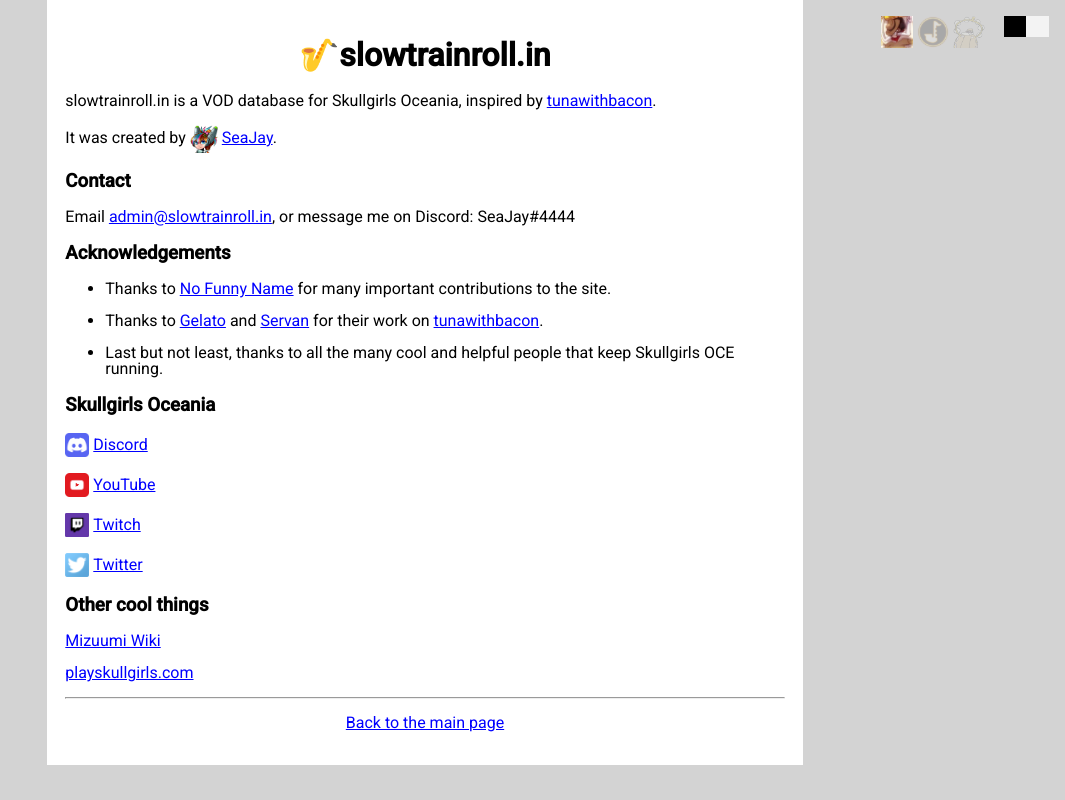
After one commit to hugh-braico/slowtrainroll.in, a Django app: page /about in a window 1280 px wide. The commit adds this page. Shown: the whole page, without its empty margins (215-1280 px from the left). Run offline with Django 3.2, Linux system fonts and the light colour scheme; style sheets or scripts are compiled from the project's sources.

Commit message:
About page and the most basic navigation footer imaginable. Also minor colour changes (#31)
Co-authored-by: Hugh Braico <hugh.braico@quantium.com.au>

```diff
--- a/viewer/static/viewer/style.less
+++ b/viewer/static/viewer/style.less
@@ -7,7 +7,8 @@
                 body-bg         white       #191a1b,
                 table-header    #cdcdcd     #111111,
                 table-row-even  #f3f3f3     #202123,
-                text            black       #e7e6e3;
+                text            black       #e7e6e3,
+                link            blue        lightskyblue;
             );
 html {
     background-color: .colour(html-bg)[];
@@ -21,6 +22,7 @@ body {
     font-family: "Roboto", "Helvetica", "Arial", sans-serif;
     background-color: .colour(body-bg)[];
     text-align: center;
+    color: .colour(text)[];
 }
 
 form {
@@ -57,7 +59,7 @@ th, td {
     vertical-align: middle;
 }
 
-th, td, label, h1, h2, h3, h4, strong, input, select{
+input, select{
     color: .colour(text)[];
 }
 
@@ -90,7 +92,7 @@ tbody tr:last-of-type {
 }
 
 a {
-    color: #CC8B00;
+    color: .colour(link)[];
 }
 
 table tbody .event{
--- /dev/null
+++ b/viewer/templates/viewer/about.html
@@ -0,0 +1,74 @@
+<!DOCTYPE html>
+
+<html>
+  <head>
+    {% include "viewer/head.html" %}
+    {% load static %}
+  </head>
+
+  <body>
+    {% include "modeswitch.html" %}
+    <h1>🎷slowtrainroll.in</h1>
+
+    <div style="text-align: left;">
+    <p>slowtrainroll.in is a VOD database for Skullgirls Oceania, inspired by
+    <a href="https://tunawithbacon.com/">tunawithbacon</a>.</p>
+
+    <div>
+      <p>It was created by
+      <img style="vertical-align:middle" src="{% static 'viewer/ui_images/icon_seajay.png' %}" height="28"></img>
+      <a href="https://twitter.com/SeaJay4444">SeaJay</a>.</p>
+    </div>
+
+    <h3>Contact</h3>
+
+    Email <a href="mailto: admin@slowtrainroll.in">admin@slowtrainroll.in</a>,
+    or message me on Discord: SeaJay#4444
+
+    <h3>Acknowledgements</h3>
+
+    <ul>
+    <li>Thanks to <a href="https://twitter.com/NoFunnyMoniker">No Funny Name</a> for
+    many important contributions to the site.</li>
+
+    <p><li>Thanks to <a href="https://twitter.com/seasportspro">Gelato</a> and
+    <a href="https://twitter.com/servan42">Servan</a> for their work on
+    <a href="https://tunawithbacon.com/">tunawithbacon</a>.</li>
+
+    <p><li>Last but not least, thanks to all the many cool and helpful people that
+    keep Skullgirls OCE running.</li></p>
+    </ul>
+
+    <h3>Skullgirls Oceania</h3>
+
+    <div>
+      <p><img style="vertical-align:middle" src="{% static 'viewer/ui_images/icon_discord.png' %}" height="24"></img>
+      <a style="vertical-align:middle" href="https://discord.gg/WKG373f">Discord</a></p>
+    </div>
+
+    <div>
+      <p><img style="vertical-align:middle" src="{% static 'viewer/ui_images/icon_youtube.png' %}" height="24"></img>
+      <a style="vertical-align:middle" href="https://www.youtube.com/c/SkullgirlsOceania">YouTube</a></p>
+    </div>
+
+    <div>
+      <p><img style="vertical-align:middle" src="{% static 'viewer/ui_images/icon_twitch.png' %}" height="24"></img>
+      <a style="vertical-align:middle" href="https://www.twitch.tv/SkullgirlsOceania">Twitch</a></p>
+    </div>
+
+    <div>
+      <p><img style="vertical-align:middle" src="{% static 'viewer/ui_images/icon_twitter.png' %}" height="24"></img>
+      <a style="vertical-align:middle" href="https://twitter.com/SkullgirlsOCE">Twitter</a></p>
+    </div>
+
+    <h3>Other cool things</h3>
+
+    <p><a href="https://wiki.gbl.gg/w/Skullgirls">Mizuumi Wiki</a></p>
+
+    <p><a href="http://playskullgirls.com/">playskullgirls.com</a></p>
+    </div>
+
+    <hr>
+    <p><a href="{% url 'viewer:index' %}">Back to the main page</a>
+  </body>
+</html>
--- /dev/null
+++ b/viewer/templates/viewer/head.html
@@ -0,0 +1,7 @@
+{% load compile_static %}
+{% load static %}
+<link rel="icon" type="image/png" sizes="32x32" href="{% static 'viewer/favicon-32x32.png' %}">
+<link rel="icon" type="image/png" sizes="16x16" href="{% static 'viewer/favicon-16x16.png' %}">
+<link rel="stylesheet" type="text/css" href="{% static 'viewer/style.less'|compile %}">
+<meta charset="utf-8">
+<title>slowtrainroll.in</title>
--- a/viewer/urls.py
+++ b/viewer/urls.py
@@ -6,5 +6,6 @@ app_name = 'viewer'
 
 urlpatterns = [
     path('', views.index, name='index'),
+    path('about', views.about, name='about'),
     path('backup.csv', views.csv, name='csv')
 ]
--- a/viewer/views.py
+++ b/viewer/views.py
@@ -33,6 +33,12 @@ def index(request):
         icon_dir = 'charselect'
 
     return render(request, 'viewer/index.html', {'vods': vods, 'form': form, 'icon_dir': icon_dir})
+
+
+# simple static about page
+# There's probably a way to render the template directly without a view, but w/e
+def about(request):
+    return render(request, 'viewer/about.html')
 
 
 # Return a plain, csv-formatted page of every vod that can easily be used for backups
```
Also changed, not shown: viewer/templates/viewer/index.html (+3 -5 lines), viewer/static/viewer/ui_images/icon_discord.png (added), viewer/static/viewer/ui_images/icon_seajay.png (added), viewer/static/viewer/ui_images/icon_twitch.png (added), viewer/static/viewer/ui_images/icon_twitter.png (added), viewer/static/viewer/ui_images/icon_youtube.png (added).
